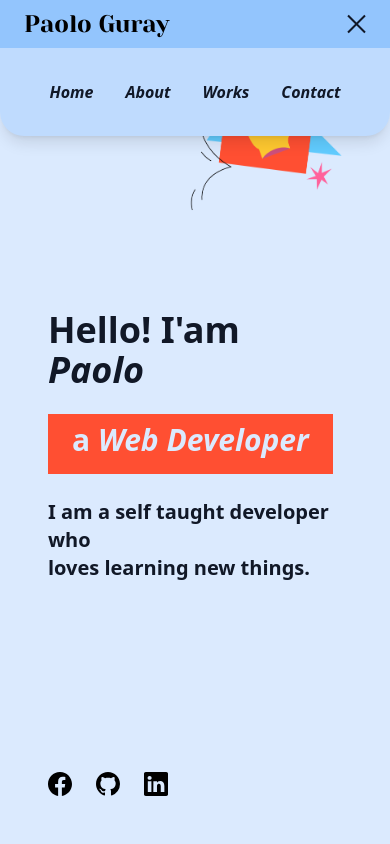
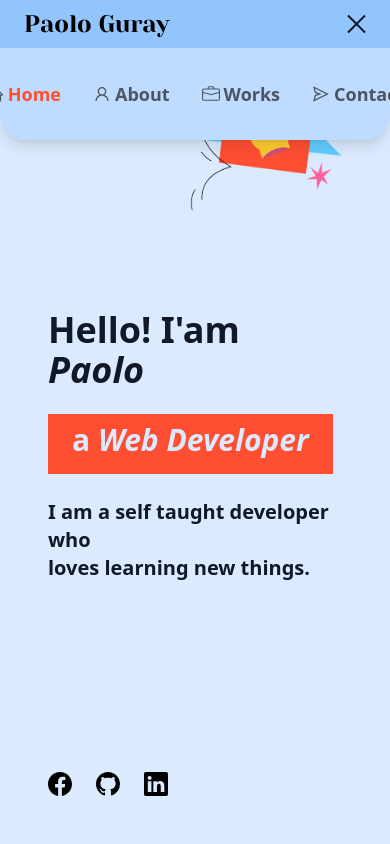
Before and after one commit to Froiod/Portfoliov3, a React (Vite) app: page / in a window 390 px wide. Both pictures are taken after a click on the button 354 px from the left and 24 px from the top of the page. Shown: the top 844 px of the page. Built offline with nearby package versions, Linux system fonts and the light colour scheme.

Commit message:
navbar updated

```diff
--- a/src/components/Navbar.jsx
+++ b/src/components/Navbar.jsx
@@ -1,23 +1,24 @@
-
+import { AiOutlineHome, AiOutlineUser, AiOutlineSend } from 'react-icons/ai'
+import { BsBriefcase } from 'react-icons/bs'
 import {useState} from 'react'
 import { Link } from "react-scroll"
 
 const menuItems = [
   {
     item: 'Home',
-    icon: 'uil uil-user'
+    icon: <AiOutlineHome/>
   },
   {
     item: 'About',
-    icon: 'uil uil-user'
+    icon: <AiOutlineUser/>
   },
   {
     item: 'Works',
-    icon: 'uil uil-briefcase-alt'
+    icon: <BsBriefcase/>
   },
   {
     item: 'Contact',
-    icon: 'uil uil-message'
+    icon: <AiOutlineSend/>
   },
 ]
 
@@ -57,12 +58,13 @@ const Navbar = () => {
 
       {toggle && (
         <div className="md:hidden w-full bg-blue-200 rounded-b-3xl shadow-lg" id="menu">
-          <ul className="flex items-center justify-center w-full py-8 space-x-8 font-bold  text-gray-900">
+          <ul className="flex items-center justify-center w-full py-8 space-x-8 font-bold  text-gray-600">
             {menuItems.map((menu) => (
-              <li key={`link-${menu.item}`}>
-                <a href={`#${menu.item}`} className=''>
-                  <i className={`${menu.icon}`}> {menu.item} </i>
-                </a>
+              <li key={`link-${menu.item}`} className='flex justify-center items-center space-x-1 text-lg cursor-pointer'>
+                {menu.icon}
+                <Link activeClass="active" smooth spy to={menu.item}>
+                  {menu.item}
+                </Link>
               </li>
             ))}
           </ul>
```
